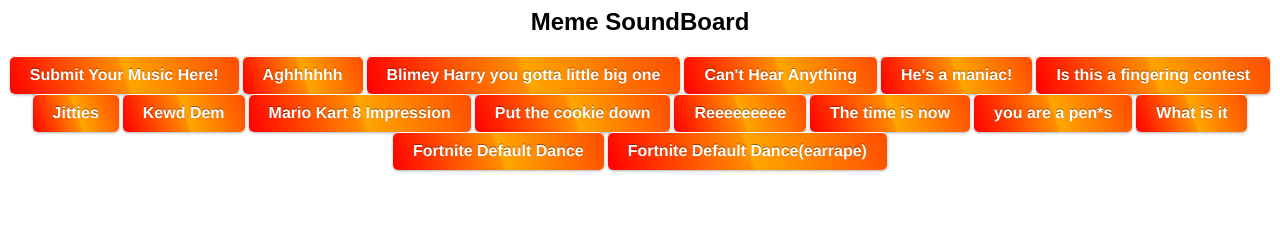
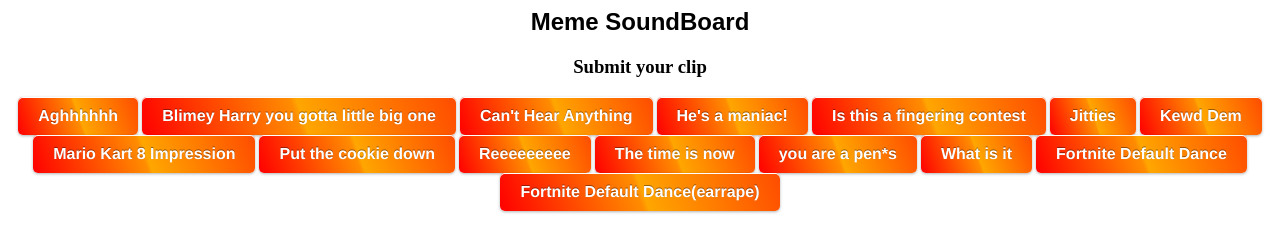
Before and after one commit to absolute-music/absolute-music.github.io, a plain HTML site: page index.html in a window 1280 px wide. Drawn offline with Linux system fonts and the light colour scheme.

Commit message:
Update index.html

```diff
--- a/index.html
+++ b/index.html
@@ -51,10 +51,8 @@
 <body>
 <center>
 <h2 style="font-family: sans-serif;">Meme SoundBoard</h2>
+<h3 href="https://docs.google.com/forms/d/e/1FAIpQLSdOt6fXLZbdiM1LS_5VNWu6lcz8N7HDzOqXtSy29RuG_v3VgA/viewform">Submit your clip</h3>
 
- <div class="button" href="https://docs.google.com/forms/d/e/1FAIpQLSdOt6fXLZbdiM1LS_5VNWu6lcz8N7HDzOqXtSy29RuG_v3VgA/viewform?usp=sf_link">
-  Submit Your Music Here!
-  </div>
 
 <audio id="agh" src="sounds/aghhhhhh.mp3"></audio>
 <div class="button" onclick="document.getElementById('agh').play()">
```
